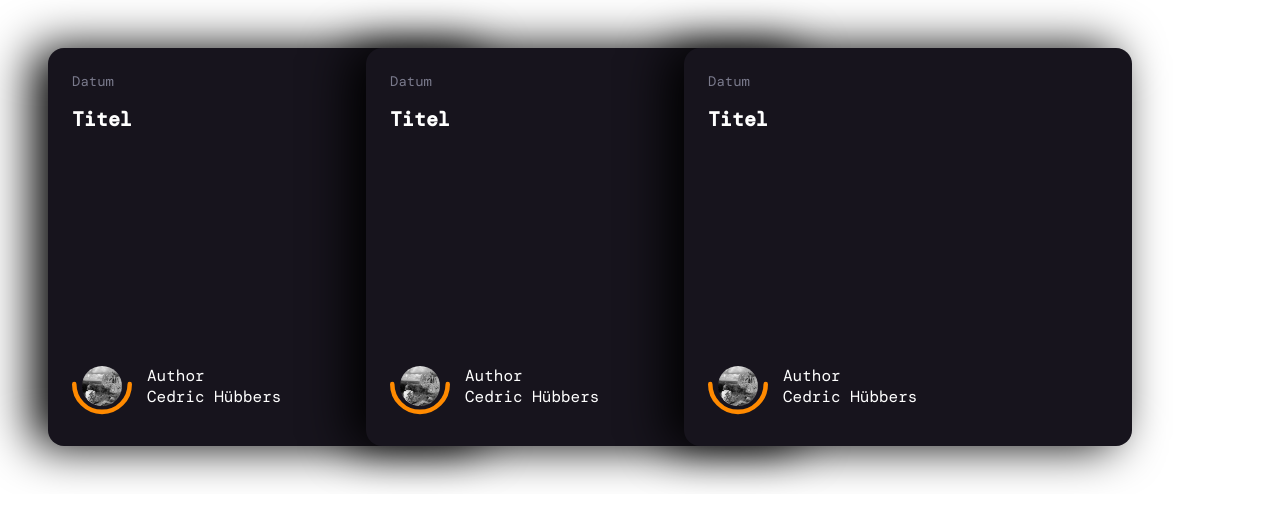
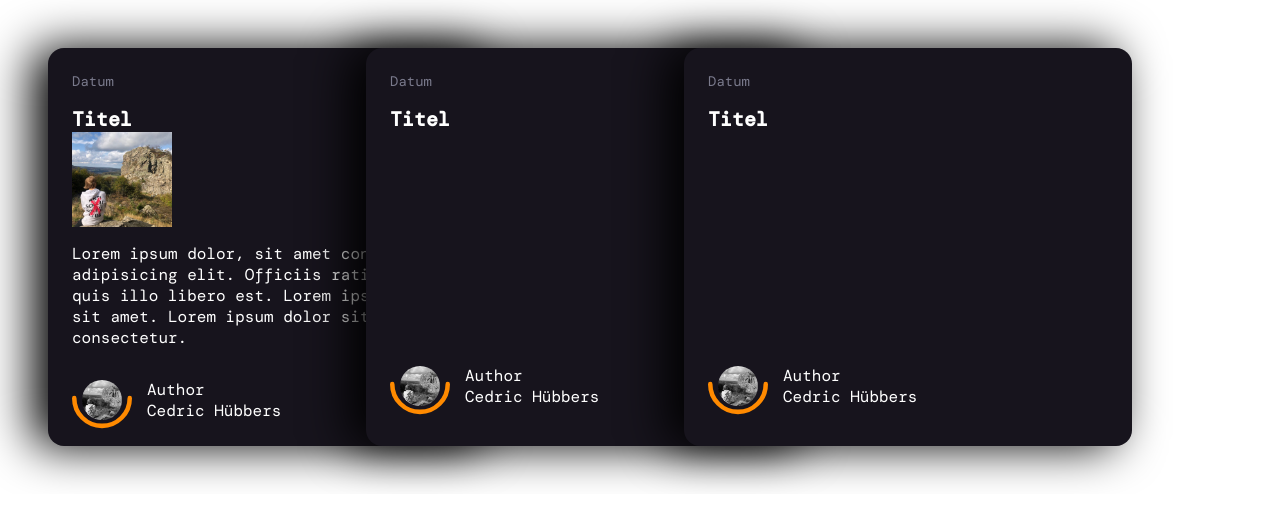
Before and after one commit to xadrus1799/css-card-tricks, a plain HTML site: page index.html in a window 1280 px wide. Drawn offline with nearby package versions, Linux system fonts and the light colour scheme; a web font is replaced by a local one.

Commit message:
test lorem text

```diff
--- a/index.html
+++ b/index.html
@@ -16,6 +16,11 @@
                     <p>Datum</p>
                     <h2>Titel</h2>
                 </header>
+
+                <body>
+                    <img src="author.jpg" style="width: 100px; height: auto;"/>
+                    <p>Lorem ipsum dolor, sit amet consectetur adipisicing elit. Officiis ratione qui, quis illo libero est. Lorem ipsum dolor sit amet. Lorem ipsum dolor sit amet consectetur.</p>
+                </body>
 
                 <div class="card-author">
                     <a class="author-avatar" href="#">
--- a/style.css
+++ b/style.css
@@ -57,7 +57,7 @@ body {
     display: grid;
     grid-template-columns: 75px 1fr;
     align-items: center;
-    margin: 3rem 0 0;
+    margin: 0rem 0 0; /* old margin: 3rem 0 0; */
 }
 
 .author-avatar img {
```
